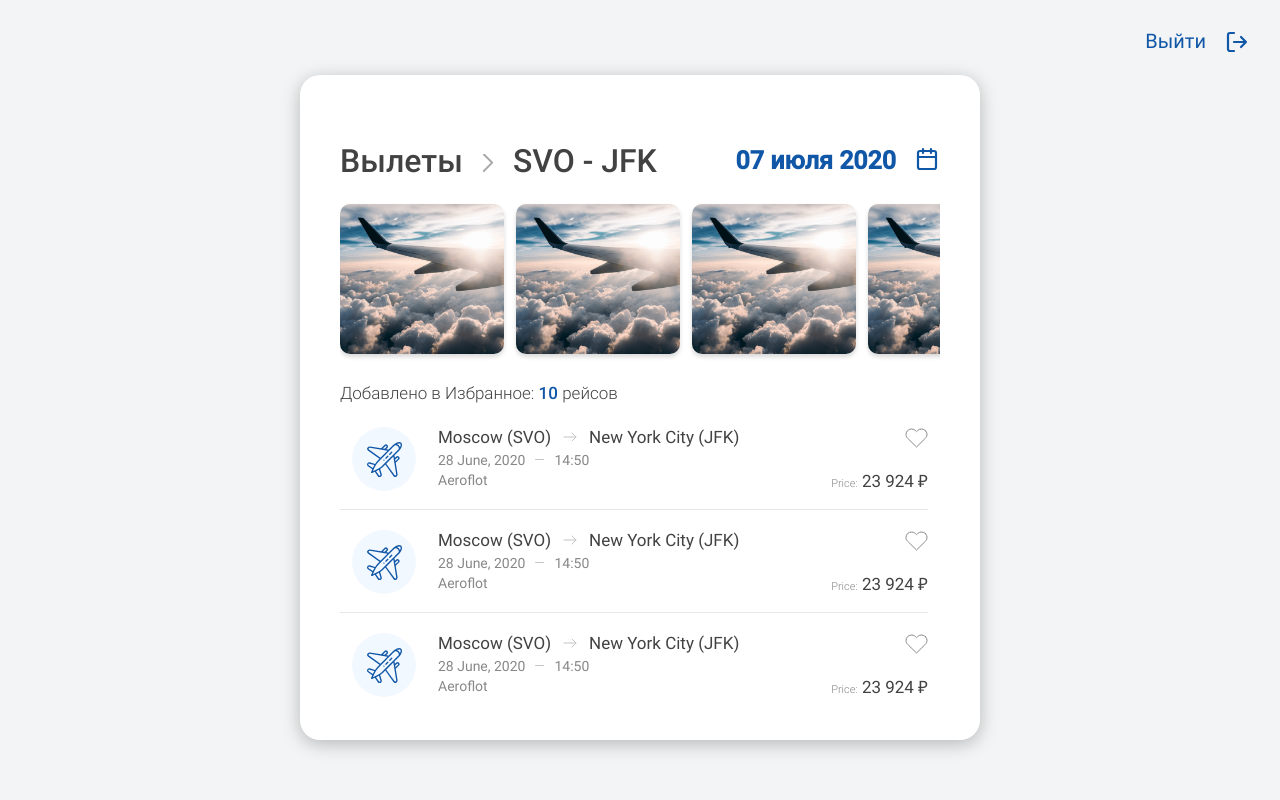
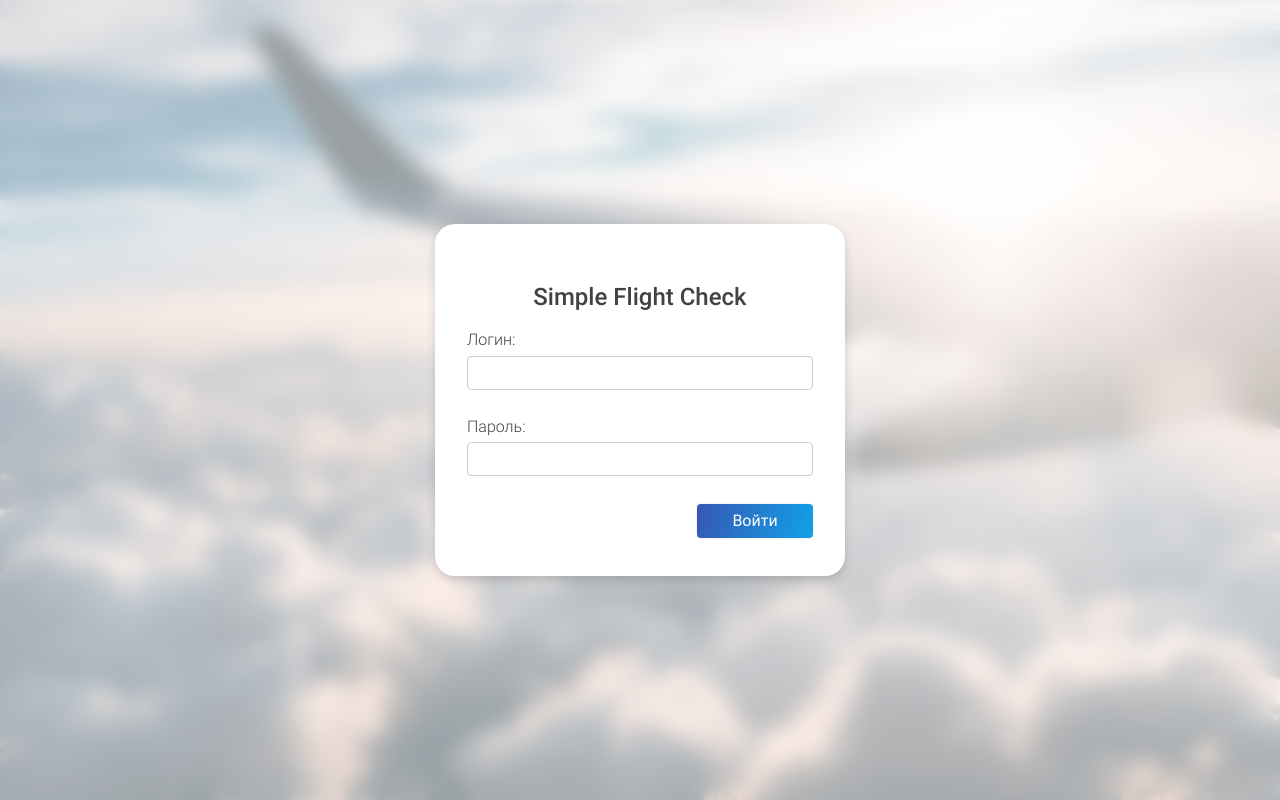
Before and after one commit to DmitryForsilov/liis-test, a React (Create React App) app: page / in a window 1280 px wide. Built offline with nearby package versions, Linux system fonts and the light colour scheme.

Commit message:
implemented authorization. Auth status saves in cookie.

```diff
--- a/package.json
+++ b/package.json
@@ -1,13 +1,15 @@
 {
   "name": "liis-test",
-  "version": "0.3.0",
+  "version": "0.4.0",
   "private": true,
   "dependencies": {
+    "@reduxjs/toolkit": "^1.5.0",
     "@testing-library/jest-dom": "^5.11.9",
     "@testing-library/react": "^11.2.3",
     "@testing-library/user-event": "^12.6.0",
     "classnames": "^2.2.6",
     "formik": "^2.2.6",
+    "js-cookie": "^2.2.1",
     "react": "^17.0.1",
     "react-dom": "^17.0.1",
     "react-redux": "^7.2.2",
--- a/src/App.js
+++ b/src/App.js
@@ -1,16 +1,30 @@
-import React from 'react';
+import React, { useEffect } from 'react';
 import { Route, Switch, BrowserRouter } from 'react-router-dom';
-// import HomePage from './pages/Home/Home';
+import { useDispatch } from 'react-redux';
+import HomePage from './pages/Home/Home';
 import FlightsPage from './pages/Flights/Flights';
+import { actions } from './redux/slices';
+import { getLoginFromCookie } from './api';
 
 export default () => {
   console.log('render App');
 
+  const dispatch = useDispatch();
+
+  // заюзать сагу?
+  useEffect(() => {
+    const login = getLoginFromCookie();
+
+    if (login) {
+      dispatch(actions.setUser({ status: 'AUTHORIZED' }));
+    }
+  });
+
   return (
     <BrowserRouter>
       <Switch>
-        {/* <Route exact path="/" component={HomePage} /> */}
-        <Route exact path="/" component={FlightsPage} />
+        <Route exact path="/" component={HomePage} />
+        <Route exact path="/flights" component={FlightsPage} />
       </Switch>
     </BrowserRouter>
   );
--- /dev/null
+++ b/src/api/index.js
@@ -0,0 +1,11 @@
+import cookies from 'js-cookie';
+
+const getLoginFromCookie = () => cookies.get('login');
+const setLoginToCookie = (login) => cookies.set('login', login);
+const removeLoginFromCookie = () => cookies.remove('login');
+
+export {
+  getLoginFromCookie,
+  setLoginToCookie,
+  removeLoginFromCookie,
+};
--- a/src/components/AuthorizationForm/AuthorizationForm.jsx
+++ b/src/components/AuthorizationForm/AuthorizationForm.jsx
@@ -1,7 +1,11 @@
 import React from 'react';
+import { Redirect } from 'react-router-dom';
 import { useFormik } from 'formik';
+import { useDispatch, useSelector } from 'react-redux';
 import cn from 'classnames';
 import * as yup from 'yup';
+import { actions } from '../../redux/slices';
+import { setLoginToCookie } from '../../api';
 import styles from './styles.module.css';
 
 const renderForm = (formik) => {
@@ -69,12 +73,17 @@ const generateValidationSchema = () => yup.object().shape({
     .required('Пароль - обязательное поле'),
 });
 
-const generateOnSubmit = () => () => {
-  console.log('submit');
+const generateOnSubmit = ({ dispatch }) => ({ login }) => {
+  // saga?
+  setLoginToCookie(login);
+  dispatch(actions.setUser({ status: 'AUTHORIZED' }));
 };
 
 export default () => {
   console.log('render form');
+
+  const user = useSelector((state) => state.user);
+  const dispatch = useDispatch();
 
   const formik = useFormik({
     initialValues: {
@@ -82,8 +91,12 @@ export default () => {
       password: '',
     },
     validationSchema: generateValidationSchema(),
-    onSubmit: generateOnSubmit(),
+    onSubmit: generateOnSubmit({ dispatch }),
   });
+
+  if (user.status === 'AUTHORIZED') {
+    return <Redirect to="/flights" />;
+  }
 
   return renderForm(formik);
 };
--- a/src/components/FlightsBoard/FlightsBoard.jsx
+++ b/src/components/FlightsBoard/FlightsBoard.jsx
@@ -1,4 +1,6 @@
 import React from 'react';
+import { useSelector } from 'react-redux';
+import { Redirect } from 'react-router-dom';
 import styles from './styles.module.css';
 import FlightsInfo from '../FlightsInfo/FlightsInfo';
 import Slider from '../Slider/Slider';
@@ -6,6 +8,12 @@ import FlightsBox from '../FlightsBox/FlightsBox';
 
 export default () => {
   console.log('render FlightsBoard');
+
+  const user = useSelector((state) => state.user);
+
+  if (user.status === 'NOT_AUTHORIZED') {
+    return <Redirect to="/" />;
+  }
 
   return (
     <div className={styles['flights-board']}>
--- a/src/components/Header/Header.jsx
+++ b/src/components/Header/Header.jsx
@@ -1,13 +1,25 @@
 import React from 'react';
+import { useDispatch } from 'react-redux';
+import { actions } from '../../redux/slices';
+import { removeLoginFromCookie } from '../../api';
 import styles from './styles.module.css';
 
-const generateOnClick = () => () => {
-  console.log('logout');
+const generateOnClick = ({ dispatch }) => () => {
+  const confirmation = window.confirm('Вы действительно хотите выйти?');
+
+  if (confirmation) {
+    // saga?
+    dispatch(actions.setUser({ status: 'NOT_AUTHORIZED' }));
+    removeLoginFromCookie();
+  }
 };
 
-export default () => (
+export default () => {
+  const dispatch = useDispatch();
+
+  return (
     <header className={styles.header}>
-    <button className={styles['header__logout-button']} type="button" onClick={generateOnClick()}>
+      <button className={styles['header__logout-button']} type="button" onClick={generateOnClick({ dispatch })}>
         <span className={styles['header__logout-button-text']}>Выйти</span>
         <svg width="22" height="22" fill="none" xmlns="http://www.w3.org/2000/svg">
           <path
@@ -21,3 +33,4 @@ export default () => (
       </button>
     </header>
   );
+};
--- a/src/index.js
+++ b/src/index.js
@@ -1,17 +1,20 @@
 import React from 'react';
 import { render } from 'react-dom';
-// import { Provider } from 'react-redux';
+import { Provider } from 'react-redux';
 import App from './App';
 import './vendor/normalize.css';
 import './index.css';
+import createStore from './redux/createStore';
 
-const runApp = () => {
+const run = () => {
   render(
     <React.StrictMode>
-      <App />
+      <Provider store={createStore()}>
+        <App />
+      </Provider>
     </React.StrictMode>,
     document.getElementById('root'),
   );
 };
 
-runApp();
+run();
--- /dev/null
+++ b/src/redux/createStore.js
@@ -0,0 +1,6 @@
+import { configureStore } from '@reduxjs/toolkit';
+import { reducers } from './slices';
+
+export default () => configureStore({
+  reducer: reducers,
+});
--- /dev/null
+++ b/src/redux/slices/index.js
@@ -0,0 +1,9 @@
+import { userActions, userReducer } from './user';
+
+export const actions = {
+  ...userActions,
+};
+
+export const reducers = {
+  user: userReducer,
+};
--- /dev/null
+++ b/src/redux/slices/user.js
@@ -0,0 +1,20 @@
+/* eslint-disable no-param-reassign */
+import { createSlice } from '@reduxjs/toolkit';
+
+const userSlice = createSlice({
+  name: 'user',
+  initialState: {
+    status: 'NOT_AUTHORIZED',
+  },
+  reducers: {
+    setUser(state, { payload: { status } }) {
+      return { status };
+    },
+  },
+});
+
+export const userActions = {
+  ...userSlice.actions,
+};
+
+export const userReducer = userSlice.reducer;
```
Also changed, not shown: 2 other files (tests, documents, lock files or other folders). Lines whose indentation alone changed are shown as unchanged.
